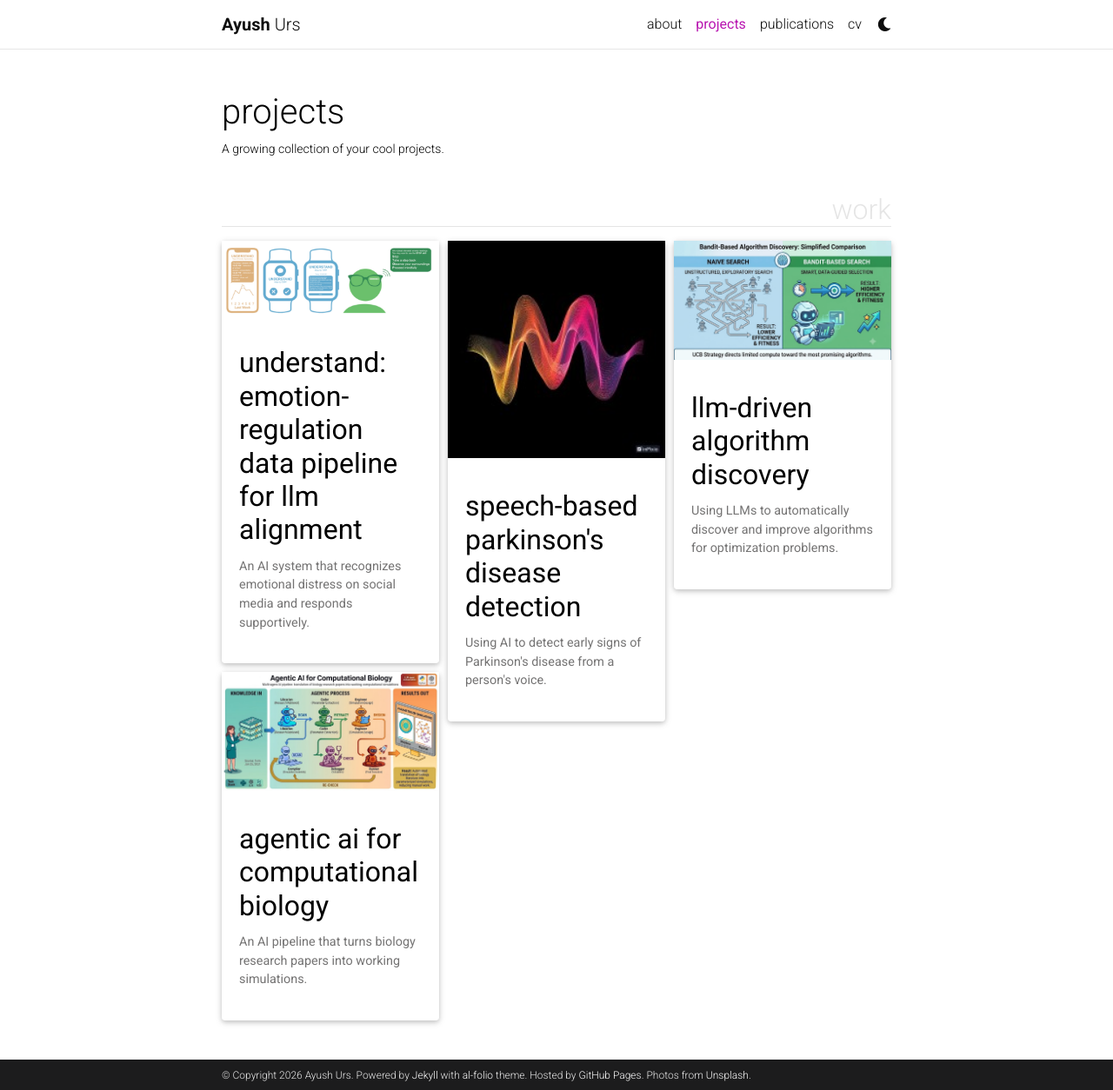
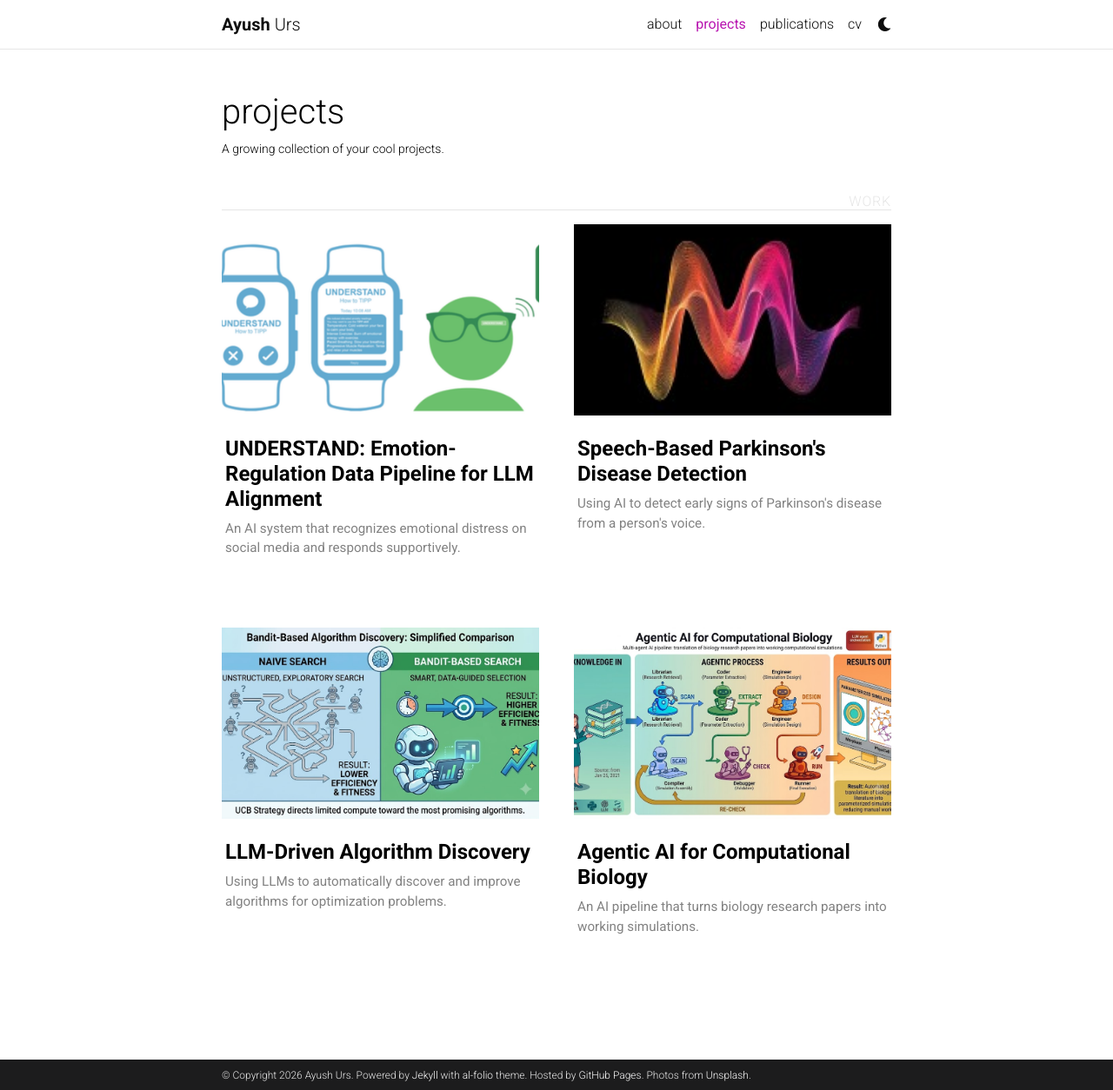
Before and after one commit to ayush11z/ayush11z.github.io, a Jekyll site: the page built from _pages/projects.md, in a window 1280 px wide and 1254 px high. Shown: the whole window at 87% size. Built offline with Jekyll 4.4.1, drawn with Linux system fonts in a browser that asks for light colours; full-size pictures stand in for the smaller copies a plugin makes; comment, search, counter and statistics services are not loaded; a style sheet for code colours, icons or effects is not loaded.

Commit message:
Replace masonry packing with a uniform CSS grid for project cards
Cards were packing into whatever gaps fit via Masonry.js, so rows
ended at different heights. Switch to a real CSS grid with stretched
row heights, fixed-height cropped thumbnails, and larger card
typography. Also drop the forced lowercase on project titles so
casing (e.g. "LLM-Driven...", "UNDERSTAND:...") renders as written.

Co-Authored-By: Claude Sonnet 5 <noreply@anthropic.com>

```diff
--- a/_config.yml
+++ b/_config.yml
@@ -361,7 +361,7 @@ enable_google_analytics: false # enables google analytics
 enable_panelbear_analytics: false # enables panelbear analytics
 enable_google_verification: false # enables google site verification
 enable_bing_verification: false # enables bing site verification
-enable_masonry: true # enables automatic project cards arrangement
+enable_masonry: false # enables automatic project cards arrangement
 enable_math: true # enables math typesetting (uses MathJax)
 enable_tooltips:
   false # enables automatic tooltip links generated
--- a/_includes/projects.html
+++ b/_includes/projects.html
@@ -13,7 +13,7 @@
           alt="project thumbnail" -%}
         {%- endif %}
         <div class="card-body">
-          <h2 class="card-title text-lowercase">{{ project.title }}</h2>
+          <h2 class="card-title">{{ project.title }}</h2>
           <p class="card-text">{{ project.description }}</p>
           <div class="row ml-1 mr-1 p-0">
             {%- if project.github -%}
--- a/_sass/_base.scss
+++ b/_sass/_base.scss
@@ -485,6 +485,8 @@ footer.sticky-bottom {
 
 .projects {
   a {
+    display: block;
+    height: 100%;
     text-decoration: none;
 
     &:hover {
@@ -495,8 +497,39 @@ footer.sticky-bottom {
   }
 
   .card {
+    height: 100%;
+    display: flex;
+    flex-direction: column;
+    border: none;
+    box-shadow: none;
+
+    figure {
+      margin: 0;
+    }
+
     img {
       width: 100%;
+      height: 220px;
+      object-fit: cover;
+    }
+
+    .card-body {
+      display: flex;
+      flex-direction: column;
+      flex: 1 1 auto;
+      padding: 1.5rem 0.25rem;
+    }
+
+    .card-title {
+      font-size: 1.5rem;
+      font-weight: 600;
+      margin-bottom: 0.5rem;
+    }
+
+    .card-text {
+      color: var(--global-text-color-light);
+      font-size: 0.95rem;
+      line-height: 1.5;
     }
   }
 
@@ -510,10 +543,19 @@ footer.sticky-bottom {
     }
   }
 
-  .grid-sizer,
+  .grid {
+    display: grid;
+    grid-template-columns: repeat(auto-fill, minmax(300px, 1fr));
+    gap: 2.5rem;
+  }
+
+  .grid-sizer {
+    display: none;
+  }
+
   .grid-item {
-    width: 250px;
-    margin-bottom: 10px;
+    width: auto;
+    margin-bottom: 0;
   }
 
   h2.category {
@@ -523,6 +565,9 @@ footer.sticky-bottom {
     margin-top: 2rem;
     margin-bottom: 1rem;
     text-align: right;
+    text-transform: uppercase;
+    letter-spacing: 0.05em;
+    font-size: 1rem;
   }
 }
 
```
